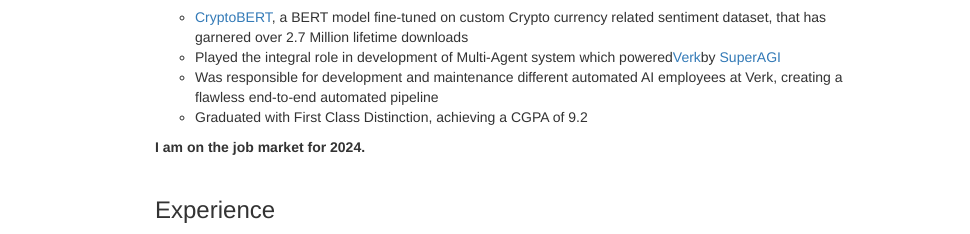
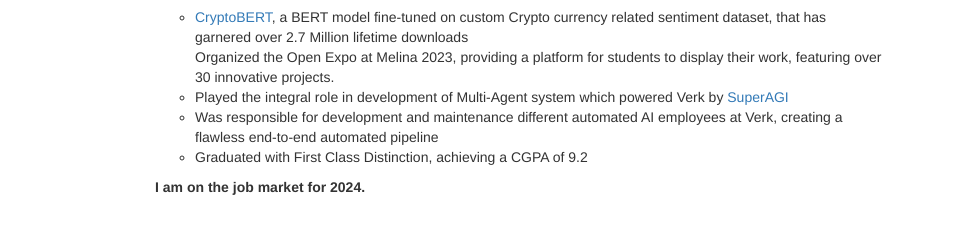
Before and after one commit to KishoreKumar1308/kishorekumar1308.github.io, a plain HTML site: page index.html in a window 1280 px wide. Shown: the part 347-581 px from the top of the page, 310-1280 px from the left. Drawn offline with nearby package versions, Linux system fonts and the light colour scheme.

Commit message:
changes in highlights

```diff
--- a/index.html
+++ b/index.html
@@ -98,7 +98,8 @@
         Highlights:
         <ul style="list-style-type: circle;" id="contributions">
           <li><a href="https://huggingface.co/kk08/CryptoBERT">CryptoBERT</a>, a BERT model fine-tuned on custom Crypto currency related sentiment dataset, that has garnered over 2.7 Million lifetime downloads</li>
-          <li>Played the integral role in development of Multi-Agent system which powered<a href="https://getverk.ai/">Verk</a>by <a href="https://superagi.com/">SuperAGI</a></li>
+          <ii>Organized the Open Expo at Melina 2023, providing a platform for students to display their work, featuring over 30 innovative projects.</ii>
+          <li>Played the integral role in development of Multi-Agent system which powered Verk by <a href="https://superagi.com/">SuperAGI</a></li>
           <li>Was responsible for development and maintenance different automated AI employees at Verk, creating a flawless end-to-end automated pipeline</li>
           <li>Graduated with First Class Distinction, achieving a CGPA of 9.2</li>
         </ul>
```
